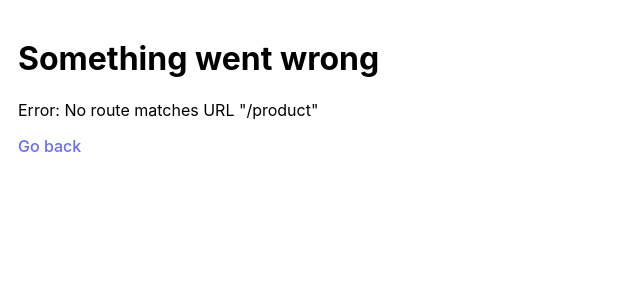
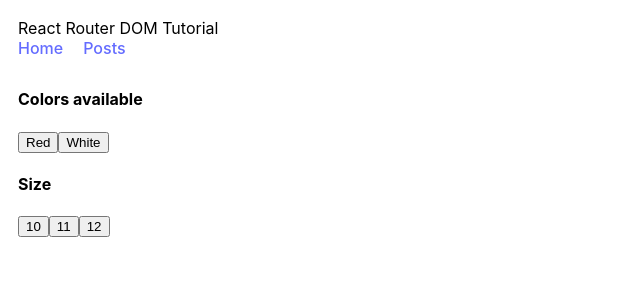
Before and after one commit to sandip-sadhukhan/react-interview, a React (Vite) app in the folder 7.routing/: page /product in a window 1280 px wide. Shown: the top 300 px of the page, without its empty margins (0-640 px from the left). Built offline with nearby package versions, Linux system fonts and the light colour scheme.

Commit message:
query params

```diff
--- a/7.routing/src/App.jsx
+++ b/7.routing/src/App.jsx
@@ -10,6 +10,7 @@
 import Login from './components/login'
 import SignUp from './components/signup'
 import RequireAuth from './components/require-auth'
+import Product from './pages/products'
 
 const router = createBrowserRouter([
   {
@@ -42,6 +43,10 @@
         element: <PostComments />,
         loader: postCommentLoader,
       },
+      {
+        path: "/product",
+        element: <Product />
+      }
     ]
   }
 ])
--- /dev/null
+++ b/7.routing/src/pages/products.jsx
@@ -0,0 +1,28 @@
+import React from 'react'
+import { useSearchParams } from 'react-router-dom'
+
+const Product = () => {
+    let [searchParams, setSearchParams] = useSearchParams();
+
+    const updateSearchParams = (newParams) => {
+        const paramsObject = Object.fromEntries(searchParams.entries());
+        const mergedParams = {...paramsObject, ...newParams}
+        setSearchParams(mergedParams);
+    }
+
+  return (
+    <div>
+        <h4>Colors available</h4>
+        <button onClick={() => updateSearchParams({color: 'red'})}>Red</button>
+        <button>White</button>
+
+
+        <h4>Size</h4>
+        <button onClick={() => updateSearchParams({size: '10'})}>10</button>
+        <button>11</button>
+        <button>12</button>
+    </div>
+  )
+}
+
+export default Product
```
